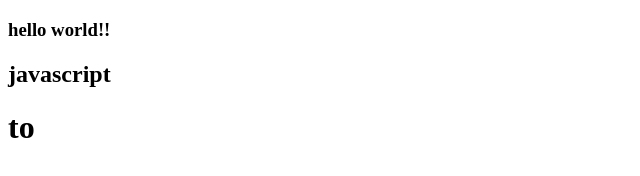
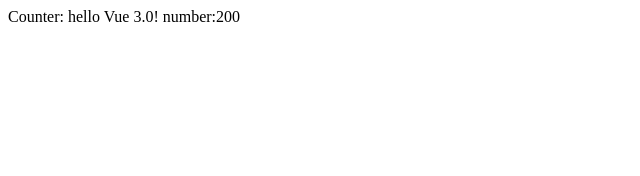
Before and after one commit to Magic556679/helloworld, a plain HTML site: page index.html in a window 1280 px wide. Shown: the whole page, without its empty margins (0-640 px from the left). Drawn offline with nearby package versions, Linux system fonts and the light colour scheme.

Commit message:
vue 第一次上傳

```diff
--- a/index.html
+++ b/index.html
@@ -1,13 +1,31 @@
 <!DOCTYPE html>
 <html lang="en">
+<script src="https://unpkg.com/vue@next"></script>
+
 <head>
     <meta charset="UTF-8">
     <meta name="viewport" content="width=device-width, initial-scale=1.0">
-    <title>Document</title>
+    <title>Vue3</title>
 </head>
+
 <body>
-    <h3>hello world!!</h3>
-    <h2>javascript</h2>
-    <h1>to</h1>
+    <div id="app">
+        Counter: {{ message }}
+        number:{{ price * num}}
+    </div>
 </body>
+<script>
+    const vm = Vue.createApp({
+        data() {
+            return {
+                message: 'hello Vue 3.0!',
+                price: 20,
+                num:10
+            }
+        }
+    });
+
+    vm.mount('#app');
+</script>
+
 </html>
```
